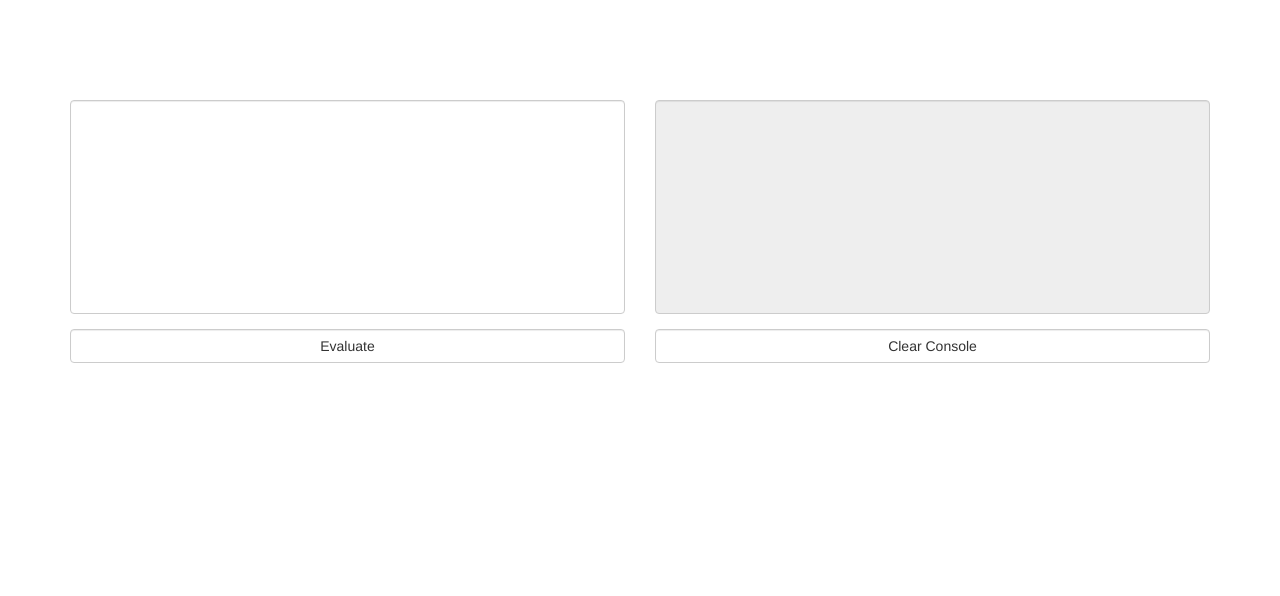
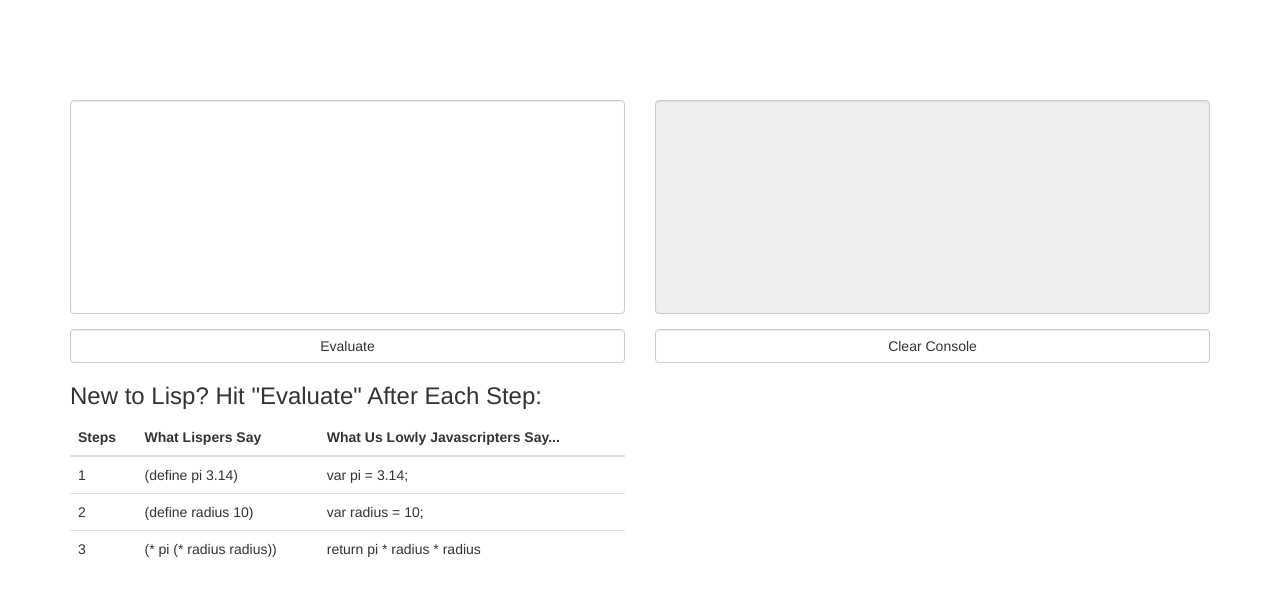
Before and after one commit to ammarm08/lisp-interpreter, a website: page client/index.html at #/main in a window 1280 px wide. Drawn offline with nearby package versions, Linux system fonts and the light colour scheme; some packages are replaced by stand-ins of ours.

Commit message:
guideline for new lispers

```diff
--- a/client/app/main.html
+++ b/client/app/main.html
@@ -12,6 +12,34 @@
       <form name="myForm" ng-submit="eval()">
         <button type="submit" class="btn btn-default form-control"> Evaluate </button>
       </form>
+
+      <div class="notes">
+        <h3> New to Lisp? Hit "Evaluate" After Each Step:</h3>
+        <table class="table">
+          <thead>
+            <th>Steps</th>
+            <th>What Lispers Say</th>
+            <th>What Us Lowly Javascripters Say...</th>
+          </thead>
+          <tbody>
+            <tr>
+              <td> 1</td>
+              <td>(define pi 3.14)</td>
+              <td> var pi = 3.14; </td>
+            </tr>
+            <tr>
+              <td> 2</td>
+              <td>(define radius 10)</td>
+              <td> var radius = 10; </td>
+            </tr>
+            <tr>
+              <td> 3</td>
+              <td>(* pi (* radius radius))</td>
+              <td> return pi * radius * radius </td>
+            </tr>
+          </tbody>
+        </table>
+      </div>
 
     </div>
 
```
